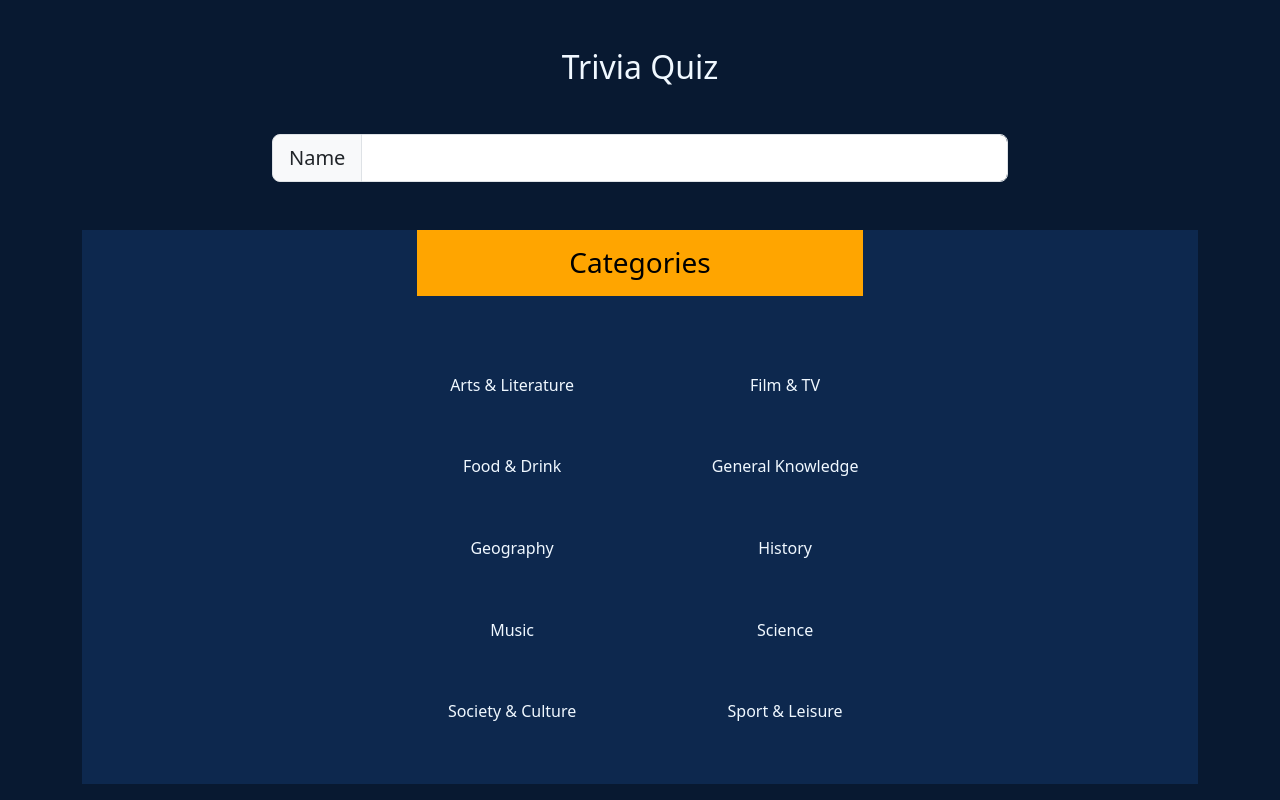
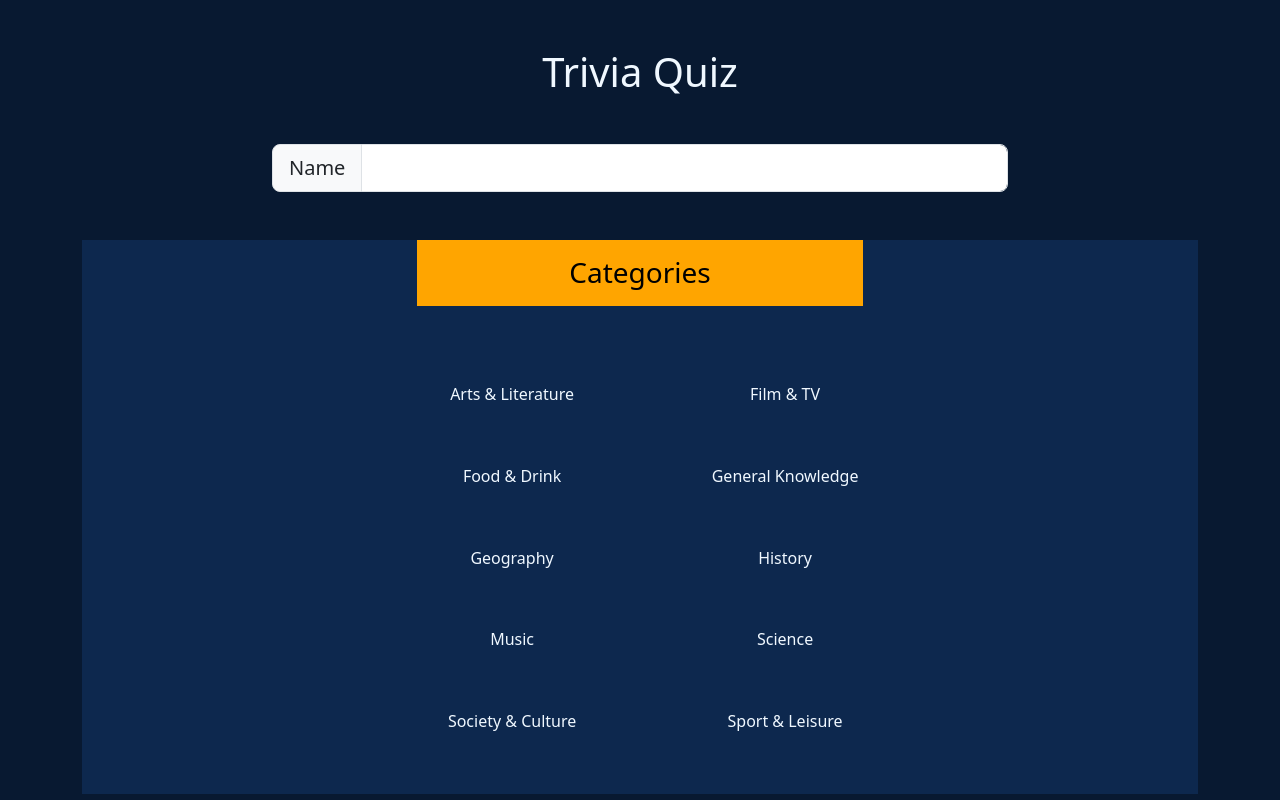
Before and after one commit to andrijadragojevic/trivia-quiz, a plain HTML site: page index.html in a window 1280 px wide. Shown: the top 800 px of the page. Drawn offline with nearby package versions, Linux system fonts and the light colour scheme.

Commit message:
made main menu heading h1

```diff
--- a/index.html
+++ b/index.html
@@ -21,9 +21,9 @@
     <div id="timer"></div>
 
     <div class="container">
-        <h2 class="text-center my-5">
+        <h1 class="text-center my-5">
             Trivia Quiz
-        </h2>
+        </h1>
         <div id="quizWrapper" class="accordion">
 
         </div>
```
